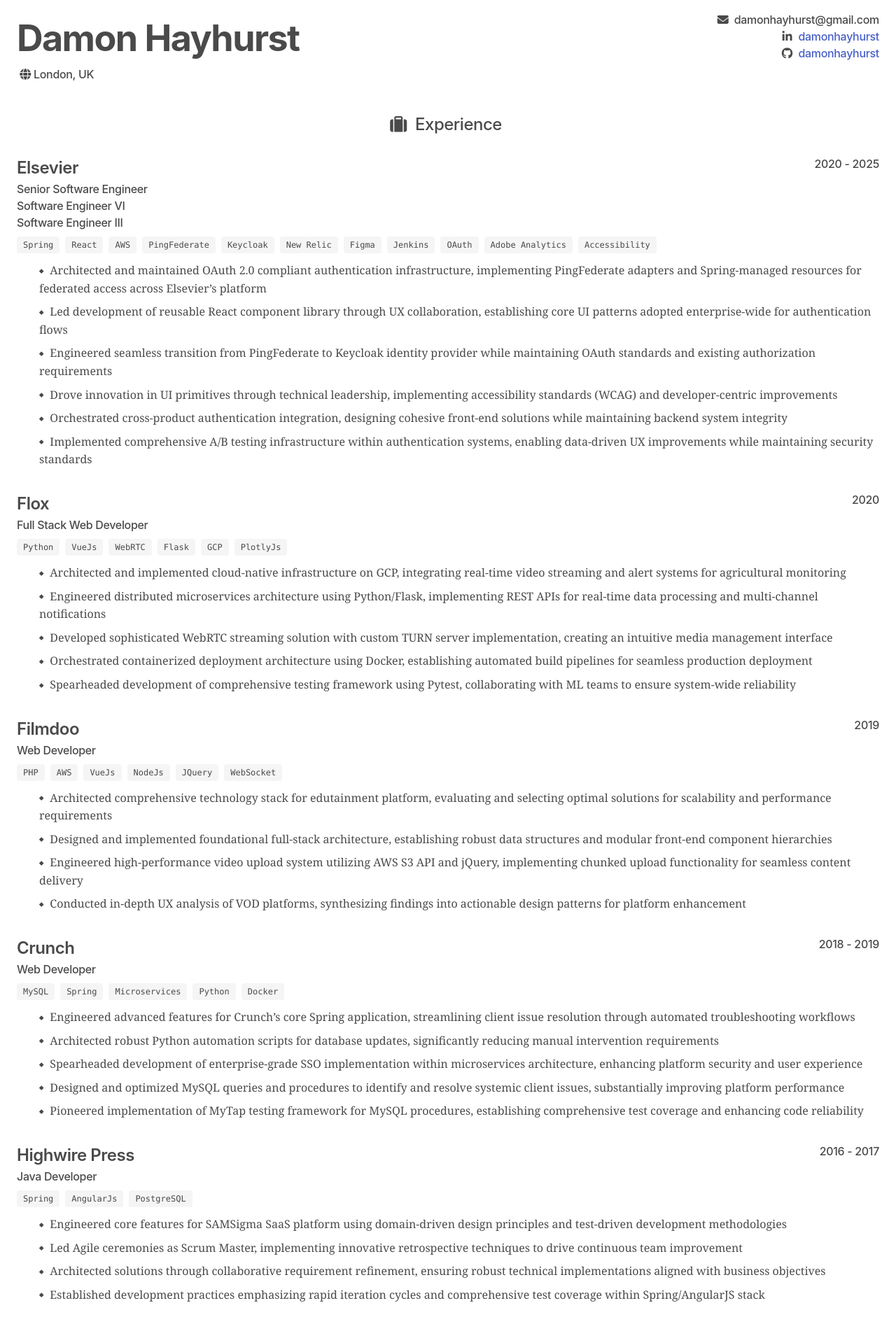
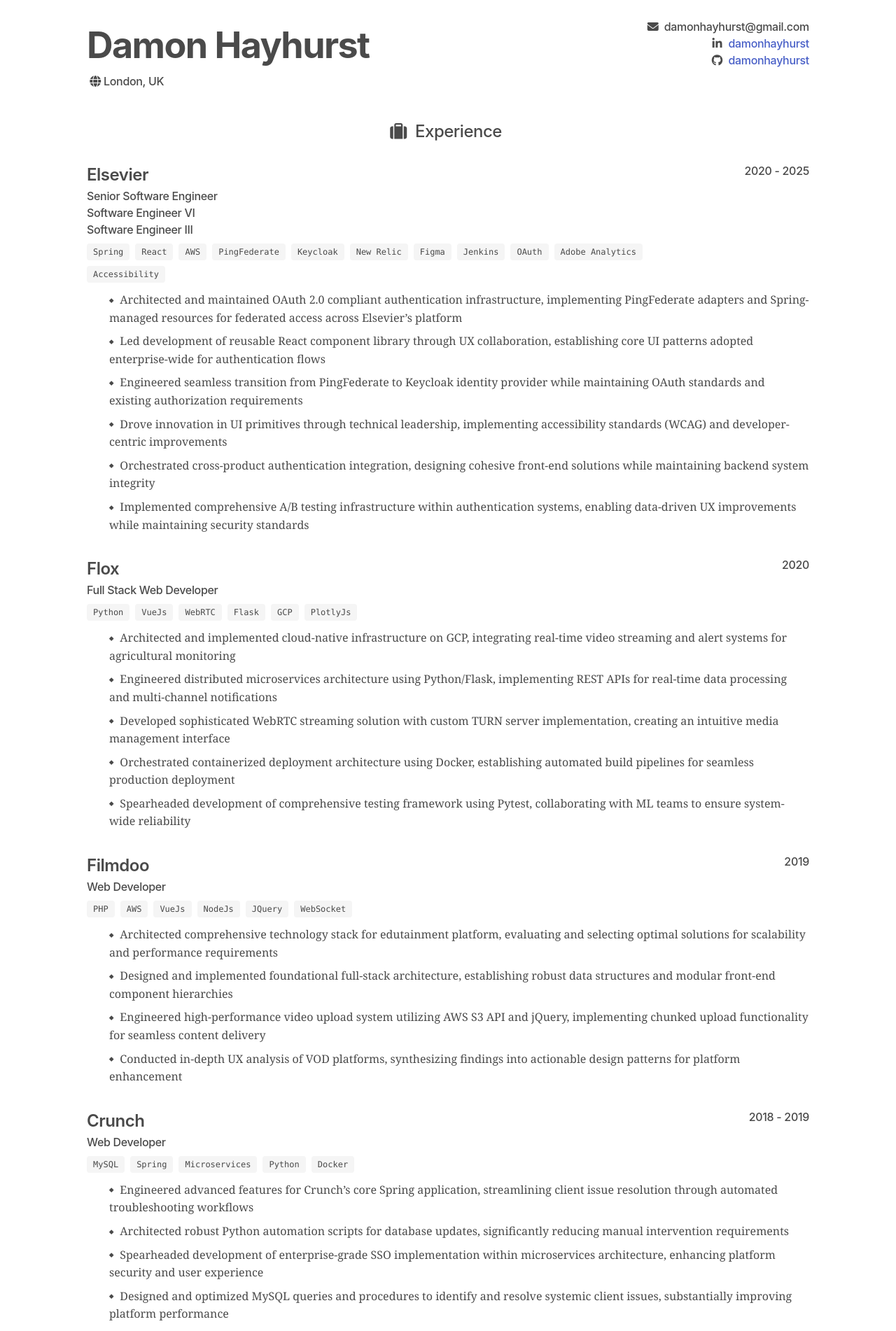
Before and after one commit to damonhayhurst/cv, a Jekyll site: the page built from README.md, in a window 1280 px wide. Shown: the top 1902 px of the page at 70% size. Built offline with Jekyll 4.4.1, drawn with Linux system fonts in a browser that asks for light colours; nearby versions of some CDN libraries; some of the changed text lies outside the part shown.

Commit message:
update 5 files

```diff
--- a/assets/css/print.css
+++ b/assets/css/print.css
@@ -3,3 +3,7 @@ a {
     cursor: unset;
     text-decoration: unset;
 }
+
+html {
+    margin: 0!important;
+}
--- a/assets/css/styles.css
+++ b/assets/css/styles.css
@@ -50,3 +50,7 @@
     vertical-align: middle;
     margin-right: 1.4em;
 }
+
+html {
+    margin: 10px 100px;
+}
```
Also changed, not shown: _collections/_projects/cocality.md (+2 -2 lines), _collections/_projects/songrec.md (+1 -1 lines), _collections/_projects/thesis.md (+1 -1 lines).
